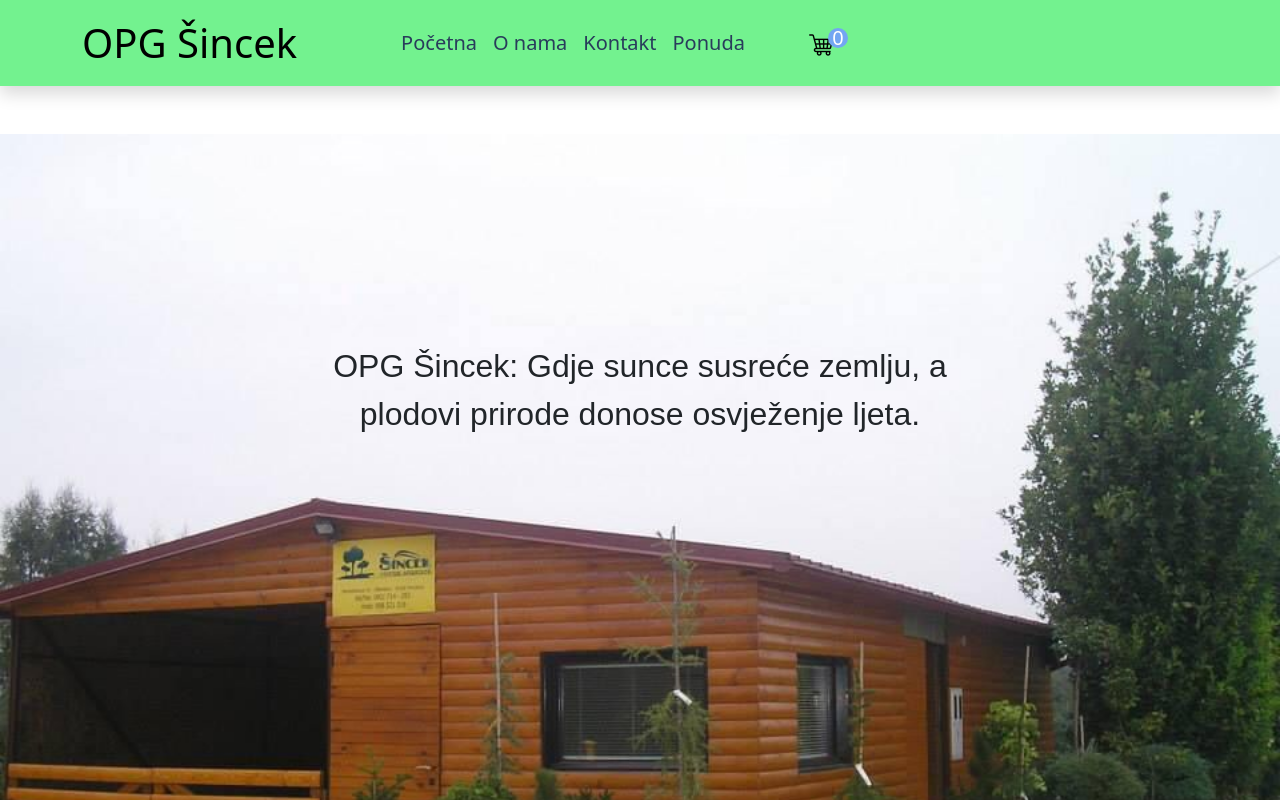
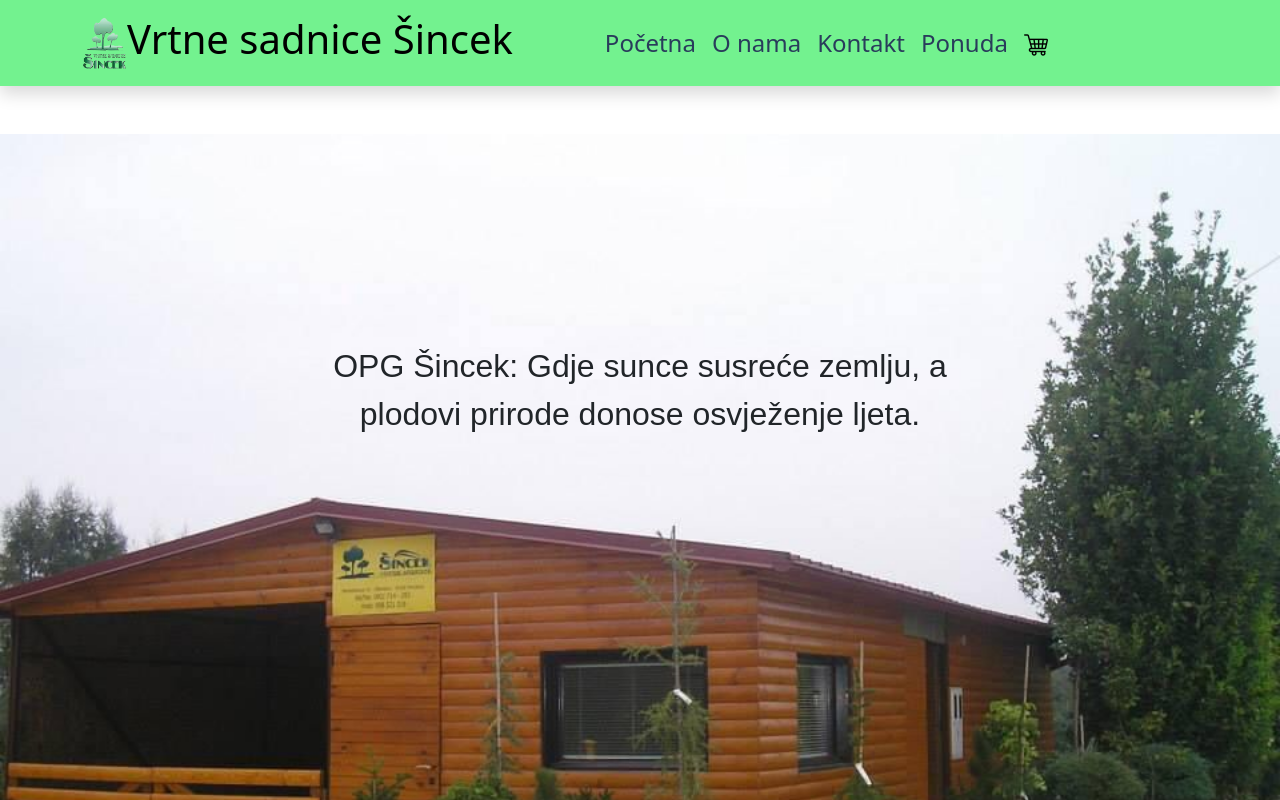
Before and after one commit to Luksuz/OPG--incek, a React (Create React App) app: page / in a window 1280 px wide. Shown: the top 800 px of the page. Built offline with nearby package versions, Linux system fonts and the light colour scheme.

Commit message:
navbar fix

```diff
--- a/src/components/Navbar.js
+++ b/src/components/Navbar.js
@@ -1,6 +1,7 @@
 import { useState, useEffect } from 'react';
 import { useNavigate, Link } from 'react-router-dom';
 import { Navbar, Nav, Container } from 'react-bootstrap';
+import Row from 'react-bootstrap/Row';
 import "../styles.css";
 
 export default function NavigationBar() {
@@ -18,24 +19,29 @@ export default function NavigationBar() {
         setQuantity(cartItems);
     }, []);
 
+
     return (
         <Navbar collapseOnSelect expand="md" className="shadow sticky-top mb-5" style={{background: "#73F28F"}}>
-            <Container className='d-flex justify-content-between'>
-                <Navbar.Brand onClick={() => navigate("/")} className='fs-1 me-5'>OPG Šincek</Navbar.Brand>
+            <Container className='d-flex'>
+
+                <Navbar.Brand onClick={() => navigate("/")} className='d-flex align-items-center w-75'>
+                    <img src="logo.png" alt="logo" className='logo img-fluid' width={"10%"}/>
+                    <h1>Vrtne sadnice Šincek</h1>
+                </Navbar.Brand>
                 <Navbar.Toggle aria-controls="responsive-navbar-nav" />
-                <Navbar.Collapse id="responsive-navbar-nav" className='ms-5'>
-                    <Nav className="me-auto d-flex align-items-end fs-5">
+                <Navbar.Collapse id="responsive-navbar-nav" className='ms-5 align-items-center w-100'>
+                    <Nav className="me-auto d-flex align-items-center fs-4">
                         <Nav.Link as={Link} to="/">Početna</Nav.Link>
-                        <Nav.Link as={Link} to="/ONama">O nama</Nav.Link>
+                        <Nav.Link as={Link} to="/ONama">O{" "}nama</Nav.Link>
                         <Nav.Link as={Link} to="/Kontakt">Kontakt</Nav.Link>
                         <Nav.Link as={Link} to="/Ponuda">Ponuda</Nav.Link>
-                        <Nav.Link as={Link} to="/Kosarica" className='ms-5'>
+                        <Nav.Link as={Link} to="/Kosarica">
                             <img src="shopping-cart.png" alt="cart" />
-                            <span className="cart-icon">{quantity}</span>
                     </Nav.Link>
                     </Nav>
 
                 </Navbar.Collapse>
+
             </Container>
         </Navbar>
     );
--- a/src/styles.css
+++ b/src/styles.css
@@ -18,13 +18,8 @@
 .cart-icon{
     display: inline-flex;
     position: relative;
-    justify-content: center;
-    align-items: center;
     border-radius: 50%;
-    top: -5px;
-    right: 5px;
-    height: 20px;
-    width: 20px;
+
     background-color: #73a6f2;
     color: white;
 }
@@ -38,7 +33,6 @@
         font-size: 1rem;
         }
 }
-
 
 
 
```
Also changed, not shown: public/logo.png (added).
